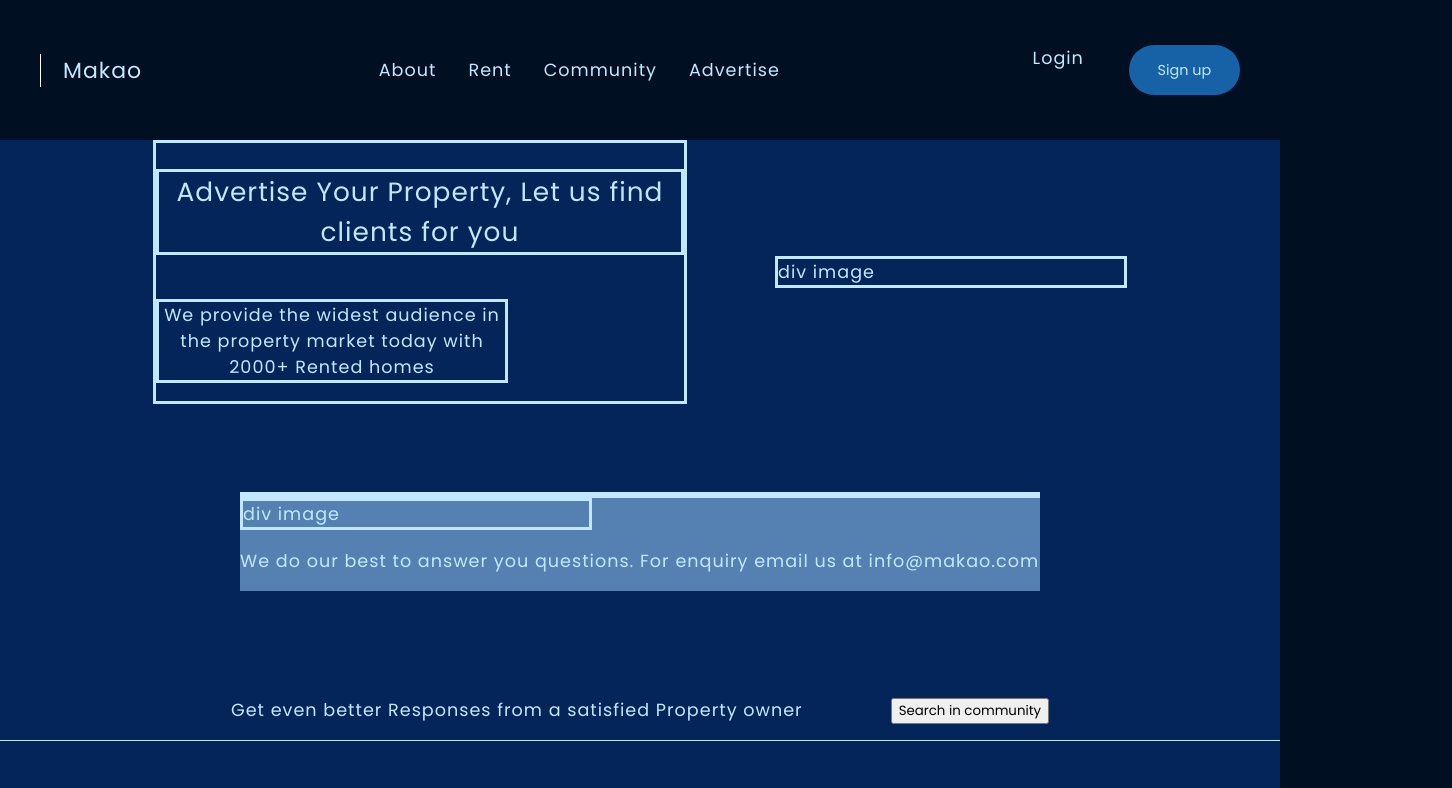
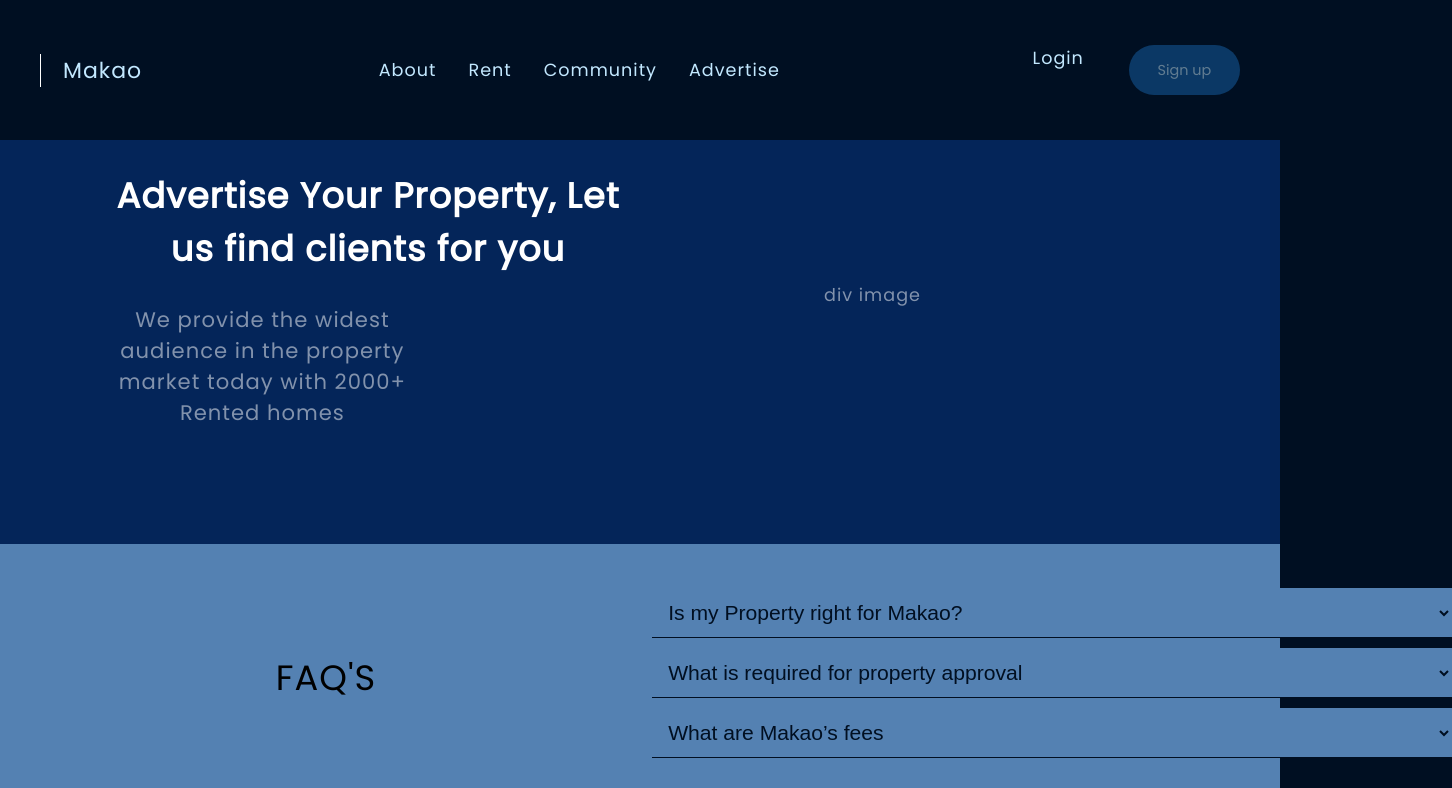
Before and after one commit to CKBrian/Makao, a React (Vite) app in the folder frontend/: page /advertise in a window 1280 px wide. Shown: the top 788 px of the page, 1452 px wide, since content can reach past the window. Built offline with nearby package versions, Linux system fonts and the light colour scheme.

Commit message:
feat(Advertise):Add advertise property

```diff
--- a/frontend/src/components/Advertise/section.css
+++ b/frontend/src/components/Advertise/section.css
@@ -1,39 +1,94 @@
 .adv-main-section {
     display: flex;
     flex-direction: column;
-    gap: 60px;
+    gap: 50px;
     background: rgba(4, 37, 89, 1);
-
+    justify-content: space-evenly;
+    margin: auto;
+    font-size: 1em;
+    color: rgba(255, 255, 255, 0.5);
  }
 
-.intro-sub-section, .community-sub-section, .adv-main-section {
+.intro-sub-section, .community-sub-section {
+    width:100%;
     display: flex;
     align-items: center;
     justify-content: space-evenly;
-    align-items: center;
     gap: 5em;
+    padding-bottom: 2.5em;
   }
-  .left-card {
-    border: solid;
+  .left-card .right-card {
     display: flex;
     flex-direction: column;
+    flex-wrap: wrap;
+  }
+  .intro-sub-section .left-card{
+    align-items: center;
+    justify-content: center;
+    gap: 10px;
+  }
+  .intro-sub-section .left-card .top {
+    font-size: 2em;
+    color: white;
+  }
+
+  .faqs-card .left-card {
+    font-size: 2em;
+    color: black;
+  }
+  .intro-sub-section .left-card .top, .intro-sub-section .left-card .bottom {
+    width: 15em;
+    display: flex;
     text-align: center;
-  }
-  .left-card .top, .left-card .bottom {
-    width:20em;
-    font-size: 1.5em;
-    border: solid;
+
   }
   .left-card .bottom {
-    font-size: 1em;
+    font-size: 1.2em;
   }
   .right-card {
     width:20em;
-    border: solid;
+    gap: 5em;
   }
   .faqs-sub-section {
+    padding-top: 2.5em;
+    padding-bottom: 2.5em;
     background: rgba(84, 129, 178, 1);
-    width: 100vh;
+    color: rgba(1, 15, 33, 1);
     display: flex;
     flex-direction: column;
+    gap: 1em;
   }
+
+  .faqs-sub-section .bottom{
+    margin: auto;
+  }
+  .faqs-card {
+    display: flex;
+    align-items: center;
+    justify-content: space-evenly;
+  }
+  button {
+    background: rgba(1, 15, 33, 1);
+    color: white;
+    font-weight: 200;
+    border-radius: 5em;
+    letter-spacing: 5%;
+    font-size: 1em;
+    opacity: 0.5;
+    padding: 1em;
+  }
+  .right-card select {
+    width: 100vh;
+    padding: 12px;
+    margin-bottom: 10px;
+    border: none;
+    border-bottom: 1px solid rgba(1, 15, 33, 1);
+    background: rgba(84, 129, 178, 1);
+    color: rgba(1, 15, 33, 1);
+    cursor: pointer;
+    font-size: 1.2em;
+  }
+  .right-card select:focus {
+    outline: none;
+    box-shadow: 0 0 0 2px  rgba(1, 15, 33, 1)#;
+  }
--- a/frontend/src/components/Advertise/section.jsx
+++ b/frontend/src/components/Advertise/section.jsx
@@ -5,23 +5,32 @@
         <section className="adv-main-section">
             <div className="intro-sub-section">
                 <div className="left-card">
-                    <p className="top">Advertise Your Property, Let us find clients for you</p>
+                    <h1 className="top">Advertise Your Property, Let us find clients for you</h1>
                     <p className="bottom">We provide the widest audience in the property market today with 2000+ Rented homes</p>
                 </div>
                 <div className="right-card">div image</div>
             </div>
             <div className="faqs-sub-section">
-                <div>
-                    <div className="left-card"></div>
-                    <div className="right-card">div image</div>
+                <div className="faqs-card" >
+                    <p className="left-card">FAQ'S</p>
+                    <div className="right-card">
+                    <select name="faqs" id="faqs">
+                        <option value="property-right">Is my Property right for Makao?</option>
+                    </select>
+                    <select name="req-faqs" id="req-faqs">
+                        <option value="property-approval">What is required for property approval</option>
+                    </select>
+                    <select name="fees-faqs" id="fees-faqs">
+                        <option value="makao-fees">What are Makao’s fees</option>
+                    </select>
+
+                    </div>
                 </div>
-                <p>We do our best to answer you questions. For enquiry email us at info@makao.com</p>
+                <p className="bottom">We do our best to answer you questions. For enquiry email us at info@makao.com</p>
             </div>
             <div className="community-sub-section">
-                <div className="left-car">
-                    <p className="top">Get even better Responses from a satisfied Property owner</p>
-                </div>
-                <div className="right-car"><button>Search in community</button></div>
+                <p className="left-card">Get even better Responses from a satisfied Property owner</p>
+                <button >Search in community</button>
             </div>
         </section>
      );
```
Also changed, not shown: frontend/src/components/Advertise/advert.jsx (line endings or trailing spaces).
